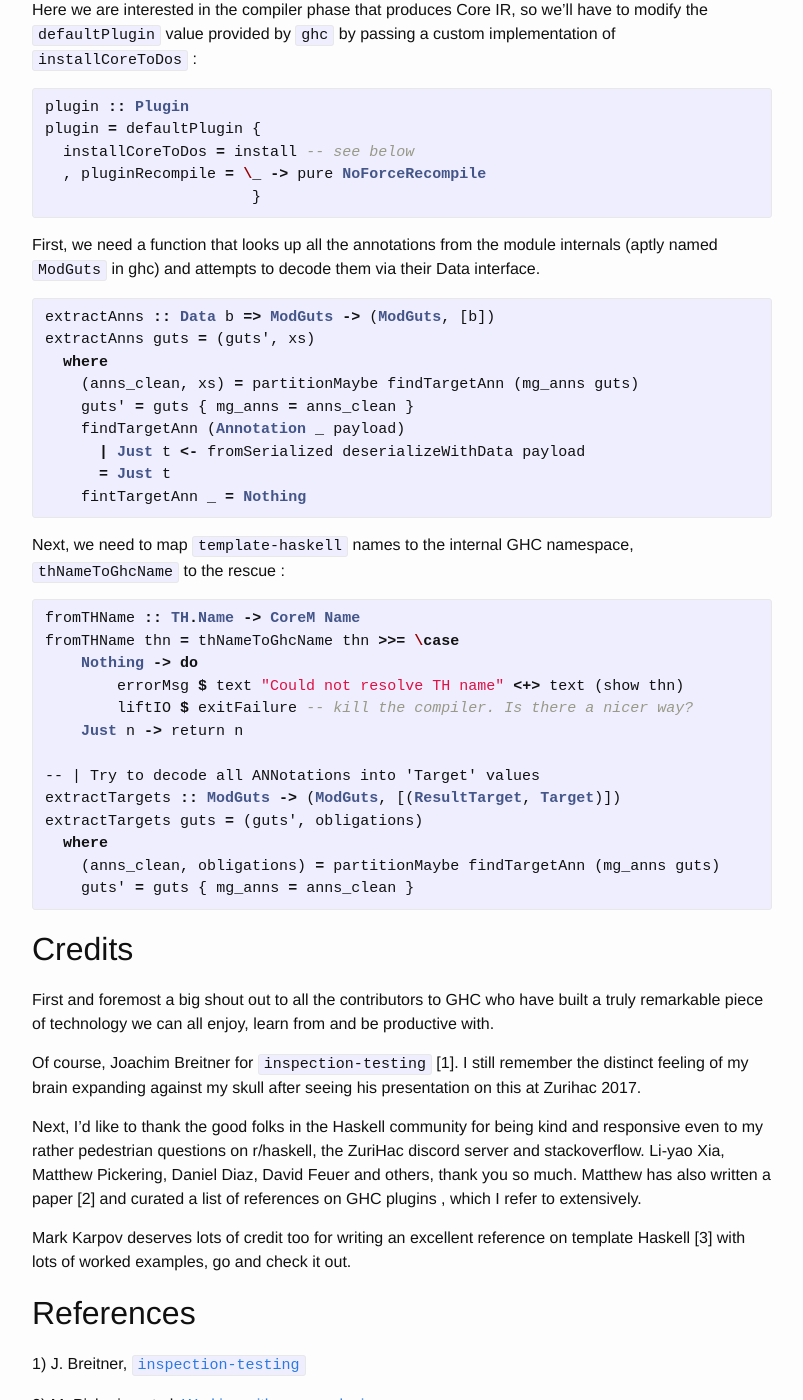
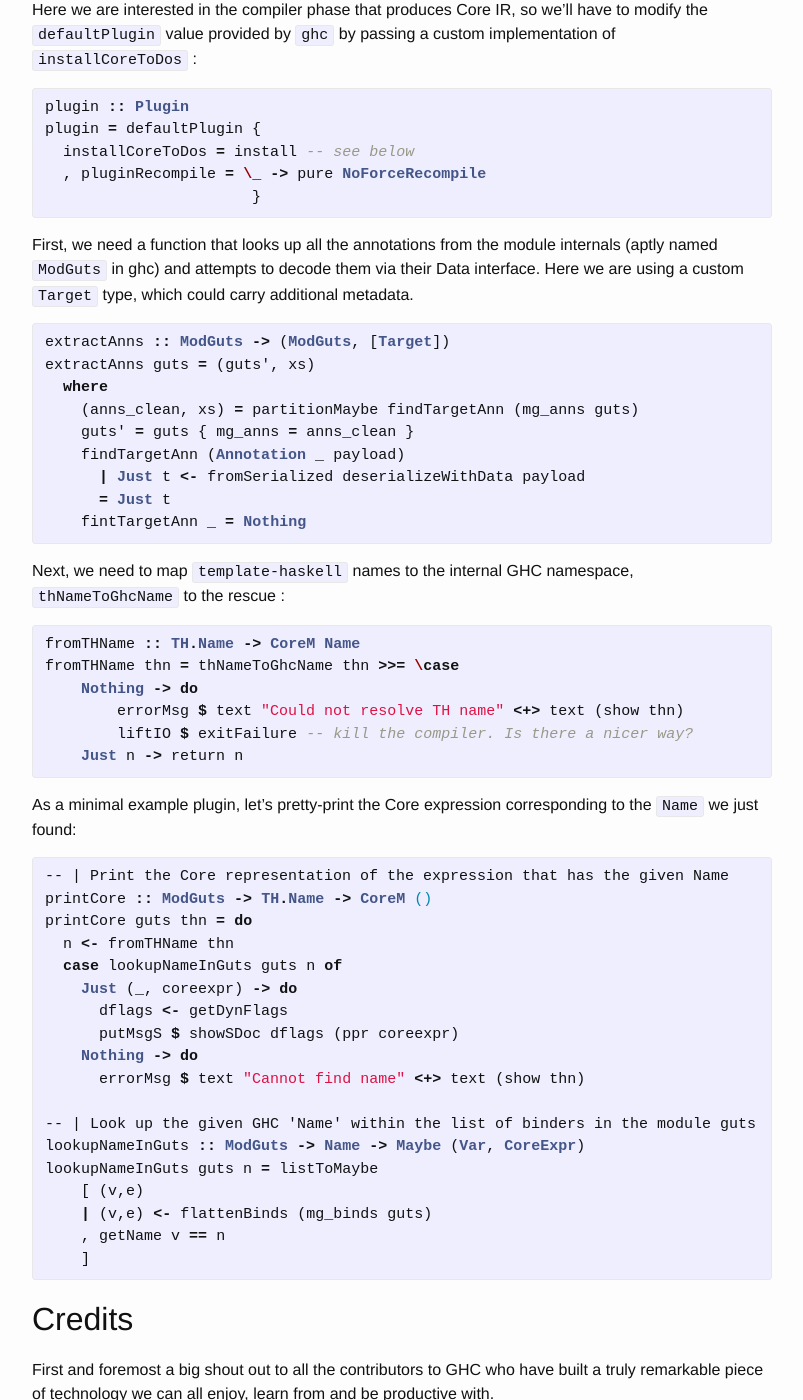
Before and after one commit to ocramz/ocramz.github.io, a Jekyll site: the page built from _posts/2021-06-22-finding-core-th.markdown, in a window 1280 px wide and 1400 px high, scrolled down 2046 px. Shown: the whole window, without its empty margins (238-1041 px from the left). Built offline with Jekyll 4.4.1, drawn with Linux system fonts in a browser that asks for light colours.

Commit message:
blog update

```diff
--- a/_posts/2021-06-22-finding-core-th.markdown
+++ b/_posts/2021-06-22-finding-core-th.markdown
@@ -79,10 +79,10 @@ plugin = defaultPlugin {
                        }
 {% endhighlight %}
 
-First, we need a function that looks up all the annotations from the module internals (aptly named `ModGuts` in ghc) and attempts to decode them via their Data interface.
+First, we need a function that looks up all the annotations from the module internals (aptly named `ModGuts` in ghc) and attempts to decode them via their Data interface. Here we are using a custom `Target` type, which could carry additional metadata.
 
 {% highlight haskell %}
-extractAnns :: Data b => ModGuts -> (ModGuts, [b])
+extractAnns :: ModGuts -> (ModGuts, [Target])
 extractAnns guts = (guts', xs)
   where
     (anns_clean, xs) = partitionMaybe findTargetAnn (mg_anns guts)
@@ -102,16 +102,30 @@ fromTHName thn = thNameToGhcName thn >>= \case
         errorMsg $ text "Could not resolve TH name" <+> text (show thn)
         liftIO $ exitFailure -- kill the compiler. Is there a nicer way?
     Just n -> return n
-
--- | Try to decode all ANNotations into 'Target' values
-extractTargets :: ModGuts -> (ModGuts, [(ResultTarget, Target)])
-extractTargets guts = (guts', obligations)
-  where
-    (anns_clean, obligations) = partitionMaybe findTargetAnn (mg_anns guts)
-    guts' = guts { mg_anns = anns_clean }
 {% endhighlight %}
 
+As a minimal example plugin, let's pretty-print the Core expression corresponding to the `Name` we just found:
 
+{% highlight haskell %}
+-- | Print the Core representation of the expression that has the given Name
+printCore :: ModGuts -> TH.Name -> CoreM ()
+printCore guts thn = do
+  n <- fromTHName thn
+  case lookupNameInGuts guts n of
+    Just (_, coreexpr) -> do
+      dflags <- getDynFlags
+      putMsgS $ showSDoc dflags (ppr coreexpr)
+    Nothing -> do
+      errorMsg $ text "Cannot find name" <+> text (show thn)
+
+-- | Look up the given GHC 'Name' within the list of binders in the module guts
+lookupNameInGuts :: ModGuts -> Name -> Maybe (Var, CoreExpr)
+lookupNameInGuts guts n = listToMaybe
+    [ (v,e)
+    | (v,e) <- flattenBinds (mg_binds guts)
+    , getName v == n
+    ]
+{% endhighlight %}
 
 
 
```
Also changed, not shown: 1 other file.
